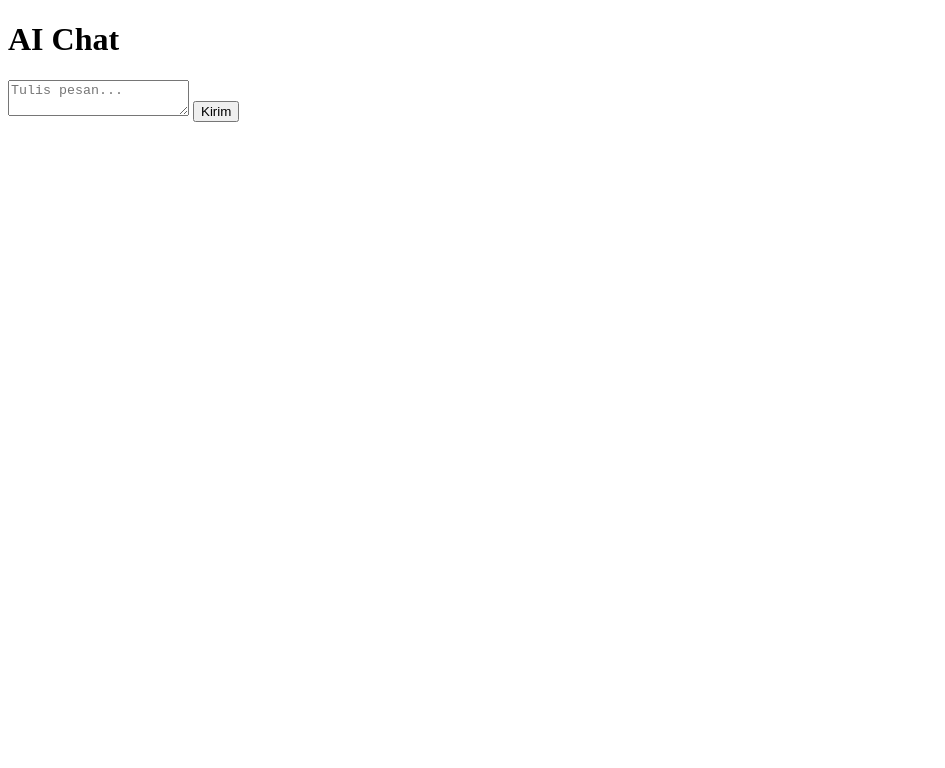
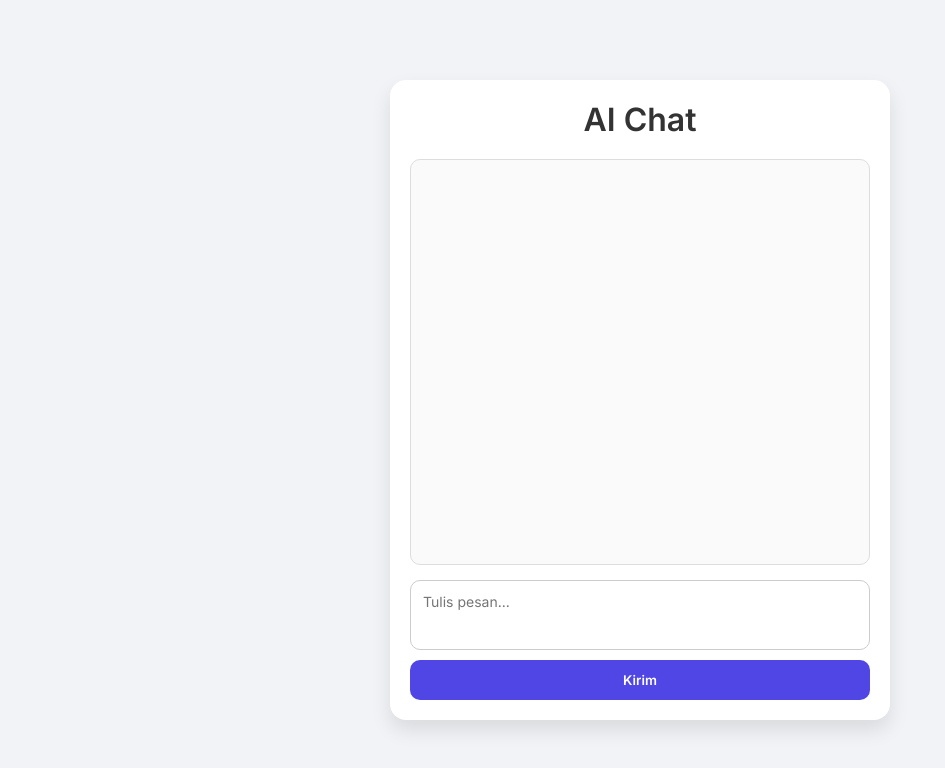
Before and after one commit to Andrabot/crostiaai, a website: page public/index.html in a window 1280 px wide. Shown: the whole page, without its empty margins (0-945 px from the left). Drawn offline with Linux system fonts and the light colour scheme.

Commit message:
Update index.html

```diff
--- a/public/index.html
+++ b/public/index.html
@@ -1,8 +1,97 @@
 <!DOCTYPE html>
-<html>
+<html lang="id">
 <head>
+  <meta charset="UTF-8">
+  <meta name="viewport" content="width=device-width, initial-scale=1.0">
   <title>AI Chat</title>
-  <link rel="stylesheet" href="style.css">
+  <link href="https://fonts.googleapis.com/css2?family=Inter:wght@400;600&display=swap" rel="stylesheet">
+  <style>
+    * {
+      box-sizing: border-box;
+      font-family: 'Inter', sans-serif;
+      margin: 0;
+      padding: 0;
+    }
+
+    body {
+      background: #f1f3f6;
+      display: flex;
+      justify-content: center;
+      align-items: center;
+      height: 100vh;
+    }
+
+    .chat-container {
+      background: white;
+      width: 100%;
+      max-width: 500px;
+      height: 80vh;
+      border-radius: 16px;
+      box-shadow: 0 10px 20px rgba(0, 0, 0, 0.1);
+      display: flex;
+      flex-direction: column;
+      padding: 20px;
+    }
+
+    h1 {
+      text-align: center;
+      color: #333;
+      margin-bottom: 20px;
+    }
+
+    #chat-box {
+      flex: 1;
+      overflow-y: auto;
+      border: 1px solid #ddd;
+      border-radius: 10px;
+      padding: 10px;
+      background: #fafafa;
+      margin-bottom: 15px;
+    }
+
+    #user-input {
+      resize: none;
+      border: 1px solid #ccc;
+      border-radius: 10px;
+      padding: 12px;
+      font-size: 14px;
+      width: 100%;
+      height: 70px;
+      margin-bottom: 10px;
+    }
+
+    button {
+      background-color: #4F46E5;
+      color: white;
+      padding: 12px;
+      border: none;
+      border-radius: 10px;
+      cursor: pointer;
+      font-weight: 600;
+      transition: background 0.3s ease;
+    }
+
+    button:hover {
+      background-color: #4338CA;
+    }
+
+    /* Optional: styling for chat messages */
+    .message {
+      margin-bottom: 10px;
+      padding: 10px;
+      border-radius: 10px;
+    }
+
+    .user-message {
+      background-color: #e0e7ff;
+      align-self: flex-end;
+    }
+
+    .ai-message {
+      background-color: #f3f4f6;
+      align-self: flex-start;
+    }
+  </style>
 </head>
 <body>
   <div class="chat-container">
@@ -11,6 +100,30 @@
     <textarea id="user-input" placeholder="Tulis pesan..."></textarea>
     <button onclick="sendMessage()">Kirim</button>
   </div>
-  <script src="script.js"></script>
+
+  <script>
+    function sendMessage() {
+      const input = document.getElementById('user-input');
+      const chatBox = document.getElementById('chat-box');
+      const userText = input.value.trim();
+      if (!userText) return;
+
+      // Tampilkan pesan pengguna
+      const userMsg = document.createElement('div');
+      userMsg.classList.add('message', 'user-message');
+      userMsg.textContent = userText;
+      chatBox.appendChild(userMsg);
+
+      // Simulasi balasan AI
+      const aiMsg = document.createElement('div');
+      aiMsg.classList.add('message', 'ai-message');
+      aiMsg.textContent = "Halo! Ini balasan dari AI.";
+      chatBox.appendChild(aiMsg);
+
+      // Scroll ke bawah dan kosongkan input
+      chatBox.scrollTop = chatBox.scrollHeight;
+      input.value = '';
+    }
+  </script>
 </body>
 </html>
```
